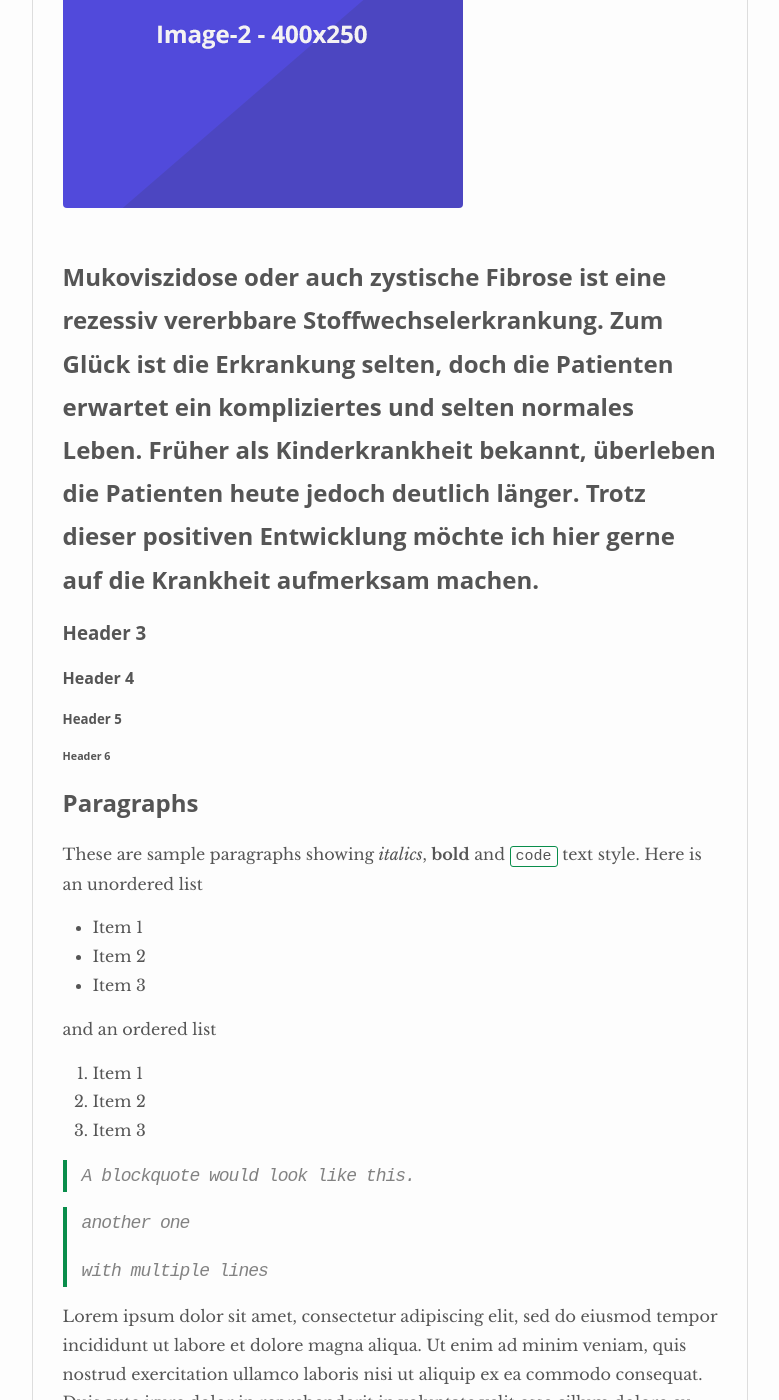
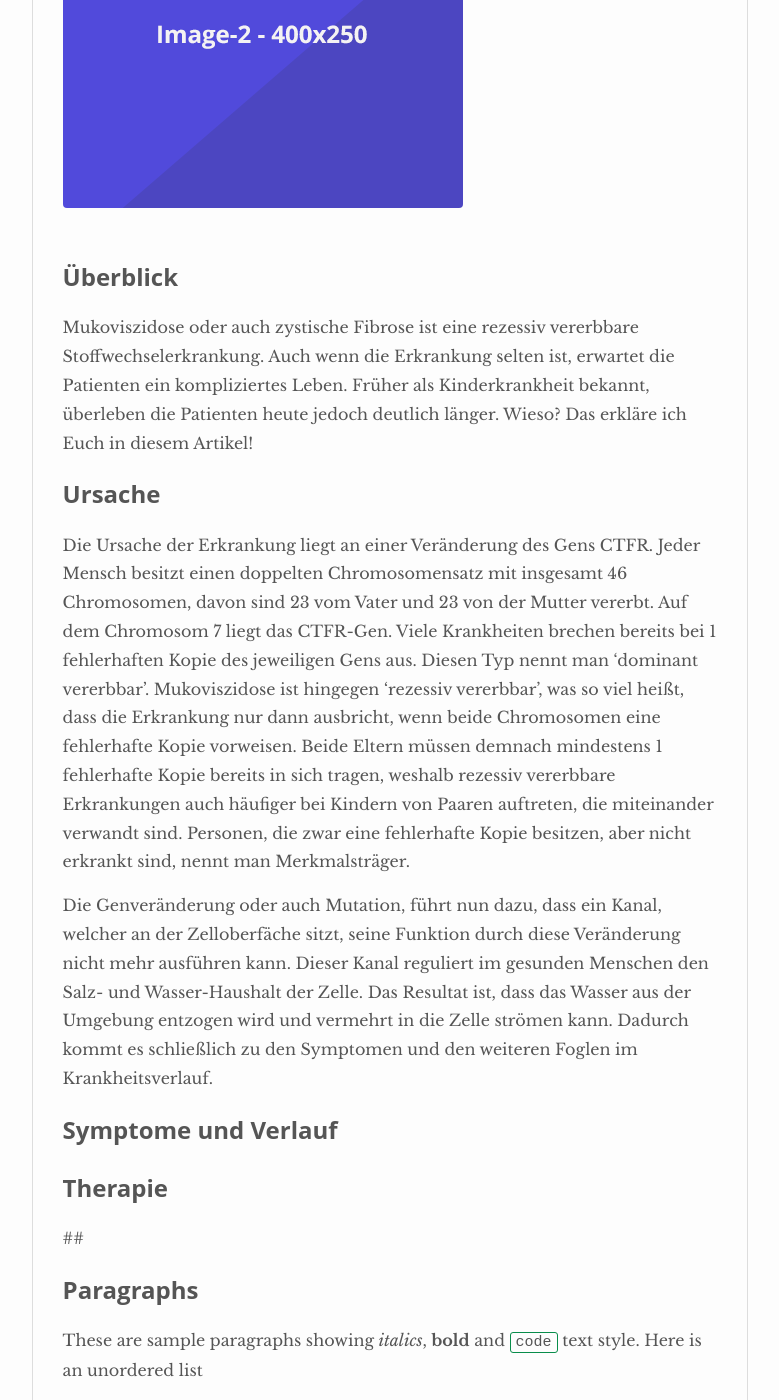
Before and after one commit to TasjaArriens/TasjaArriens.github.io, a Jekyll site: the page built from _posts/2020-05-30-mukoviszidose.md, in a window 1280 px wide and 1400 px high, scrolled down 512 px. Shown: the whole window, without its empty margins (250-1029 px from the left). Built offline with Jekyll 4.4.1, drawn with Linux system fonts in a browser that asks for light colours; nearby versions of some CDN libraries.

Commit message:
mukoviszidose-ursache

```diff
--- a/_posts/2020-05-30-mukoviszidose.md
+++ b/_posts/2020-05-30-mukoviszidose.md
@@ -9,15 +9,33 @@ author: Tasja
 ![sample post]({{site.baseurl_fix}}images/image-2.png)
 
 
-## Mukoviszidose oder auch zystische Fibrose ist eine rezessiv vererbbare Stoffwechselerkrankung. Zum Glück ist die Erkrankung selten, doch die Patienten erwartet ein kompliziertes und selten normales Leben. Früher als Kinderkrankheit bekannt, überleben die Patienten heute jedoch deutlich länger. Trotz dieser positiven Entwicklung möchte ich hier gerne auf die Krankheit aufmerksam machen.
+## Überblick
 
-### Header 3
+Mukoviszidose oder auch zystische Fibrose ist eine rezessiv vererbbare Stoffwechselerkrankung. Auch wenn die Erkrankung selten ist, erwartet die Patienten ein kompliziertes Leben. Früher als Kinderkrankheit bekannt, überleben die Patienten heute jedoch deutlich länger. Wieso? Das erkläre ich Euch in diesem Artikel!
 
-#### Header 4
+## Ursache
 
-##### Header 5
+Die Ursache der Erkrankung liegt an einer Veränderung des Gens CTFR.
+Jeder Mensch besitzt einen doppelten Chromosomensatz mit insgesamt 46 Chromosomen, davon sind 23 vom Vater und 23 von der Mutter vererbt.
+Auf dem Chromosom 7 liegt das CTFR-Gen.
+Viele Krankheiten brechen bereits bei 1 fehlerhaften Kopie des jeweiligen Gens aus.
+Diesen Typ nennt man 'dominant vererbbar'.
+Mukoviszidose ist hingegen 'rezessiv vererbbar', was so viel heißt, dass die Erkrankung nur dann ausbricht, wenn beide Chromosomen eine fehlerhafte Kopie vorweisen.
+Beide Eltern müssen demnach mindestens 1 fehlerhafte Kopie bereits in sich tragen, weshalb rezessiv vererbbare Erkrankungen auch häufiger bei Kindern von Paaren auftreten, die miteinander verwandt sind.
+Personen, die zwar eine fehlerhafte Kopie besitzen, aber nicht erkrankt sind, nennt man Merkmalsträger.
 
-###### Header 6
+Die Genveränderung oder auch Mutation, führt nun dazu, dass ein Kanal, welcher an der Zelloberfäche sitzt, seine Funktion durch diese Veränderung nicht mehr ausführen kann.
+Dieser Kanal reguliert im gesunden Menschen den Salz- und Wasser-Haushalt der Zelle.
+Das Resultat ist, dass das Wasser aus der Umgebung entzogen wird und vermehrt in die Zelle strömen kann.
+Dadurch kommt es schließlich zu den Symptomen und den weiteren Foglen im Krankheitsverlauf.
+
+## Symptome und Verlauf
+
+
+
+## Therapie
+
+##
 
 
 
```
